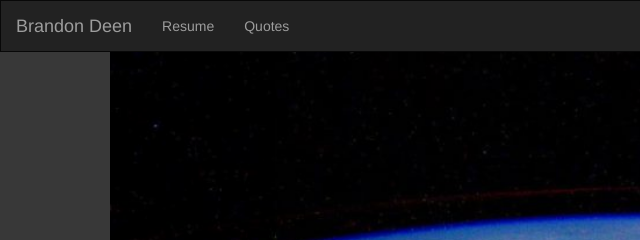
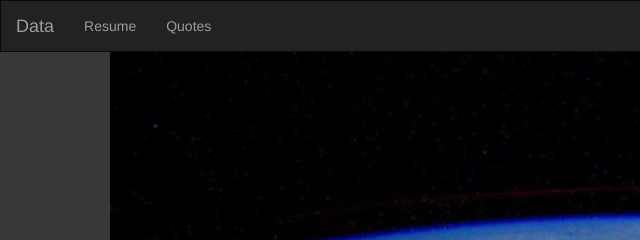
Before and after one commit to brandonDeen/Resume_Angular_App, a plain HTML site: page index.html in a window 1280 px wide. Shown: the top 240 px of the page, 0-640 px from the left. Drawn offline with Linux system fonts and the light colour scheme; some packages are replaced by stand-ins of ours.

Commit message:
small change in header_view.html

```diff
--- a/app/shared/header/header_view.html
+++ b/app/shared/header/header_view.html
@@ -6,7 +6,7 @@
         <span class="icon-bar"></span>
         <span class="icon-bar"></span>
       </button>
-      <a class="navbar-brand" href="#/home">Brandon Deen</a>
+      <a class="navbar-brand" href="#/home">Data</a>
     </div>
     <div class="collapse navbar-collapse" id="myNavbar">
       <ul class="nav navbar-nav">
```
